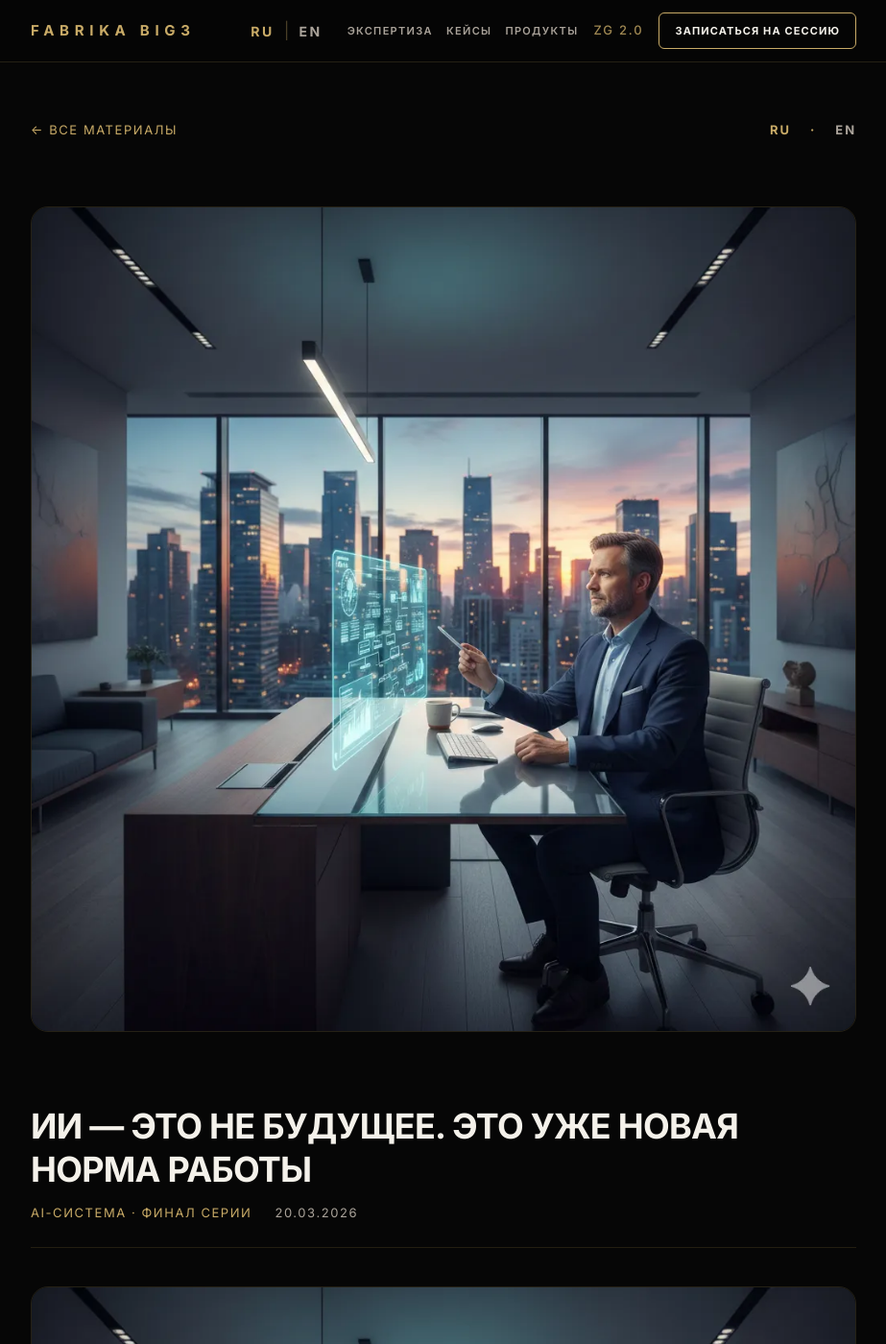
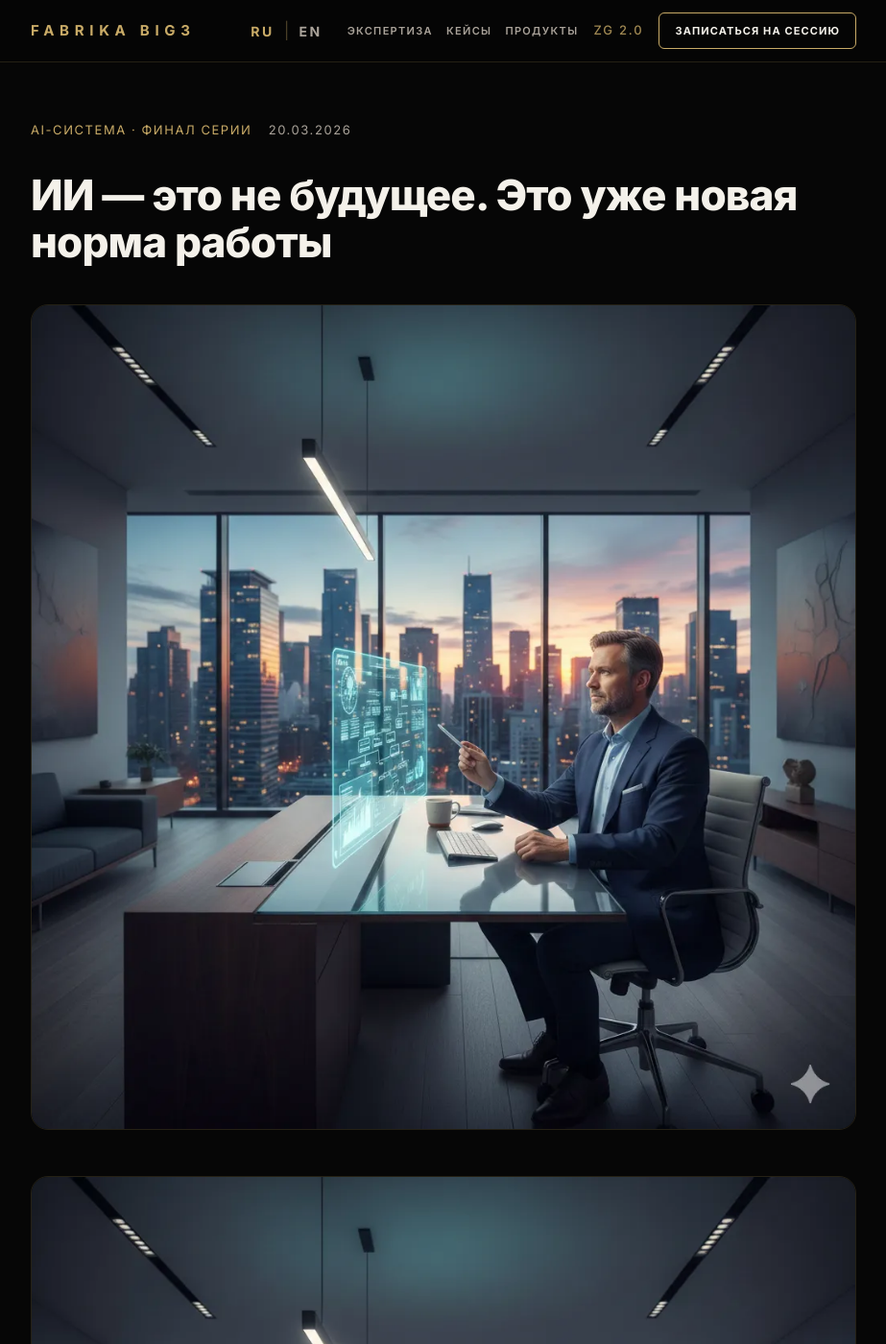
Before and after one commit to Valerii1242/fabrika-big3, a Jekyll site: the page built from _posts/2026-03-20-ii-novaya-norma-raboty.md, in a window 1280 px wide and 1400 px high. Shown: the whole window at 96% size, without its empty margins (178-1101 px from the left). Built offline with Jekyll 4.4.1, drawn with Linux system fonts in a browser that asks for light colours; some of the changed text lies outside the part shown.

Commit message:
Update post.html

```diff
--- a/_layouts/post.html
+++ b/_layouts/post.html
@@ -2,124 +2,26 @@
 layout: default
 ---
 
-{%- assign current_ref = page.ref -%}
-{%- assign current_lang = page.lang | default: 'ru' -%}
-{%- assign paired_post = nil -%}
-
-{%- for post in site.posts -%}
-  {%- if post.ref == current_ref and post.lang != current_lang -%}
-    {%- assign paired_post = post -%}
-  {%- endif -%}
-{%- endfor -%}
-
 <main class="article-wrap">
 
   <div class="article-meta">
-    <div class="article-meta-top">
-      <a class="back" href="/blog/">
-        {%- if current_lang == 'en' -%}← All articles{%- else -%}← Все материалы{%- endif -%}
-      </a>
-      {%- if paired_post -%}
-      <div class="lang-switcher-post">
-        {%- if current_lang == 'ru' -%}
-          <span class="lang-active">RU</span>
-          <span class="lang-dot">·</span>
-          <a href="{{ paired_post.url }}" class="lang-inactive">EN</a>
-        {%- else -%}
-          <a href="{{ paired_post.url }}" class="lang-inactive">RU</a>
-          <span class="lang-dot">·</span>
-          <span class="lang-active">EN</span>
-        {%- endif -%}
-      </div>
-      {%- endif -%}
-    </div>
+    <span>{{ page.categories | join: " · " }}</span>
+    {{ page.date | date: "%d.%m.%Y" }}
+  </div>
 
-    {%- if page.image -%}
-    <div class="article-hero">
-      <img src="{{ page.image }}" alt="{{ page.title }}" loading="lazy" />
-    </div>
-    {%- endif -%}
+  <h1>{{ page.title }}</h1>
 
-    <h1 class="article-title">{{ page.title }}</h1>
-
-    <div class="article-meta-row">
-      <span>{{ page.categories | join: " · " }}</span>
-      {{ page.date | date: "%d.%m.%Y" }}
-    </div>
-  </div>
+  {%- if page.image -%}
+  <img src="{{ page.image }}" alt="{{ page.title }}" loading="lazy" />
+  {%- endif -%}
 
   {{ content }}
 
   <div class="article-footer">
-    {%- if paired_post -%}
-    <div class="lang-pair-link">
-      {%- if current_lang == 'ru' -%}
-        <a href="{{ paired_post.url }}" class="cta-link">Read in English →</a>
-      {%- else -%}
-        <a href="{{ paired_post.url }}" class="cta-link">Читать на русском →</a>
-      {%- endif -%}
-    </div>
-    {%- endif -%}
-    <a class="back" href="/blog/">
-      {%- if current_lang == 'en' -%}← All articles{%- else -%}← Все материалы{%- endif -%}
-    </a>
+    <a class="back" href="/blog/">← <span data-ru="Все материалы" data-en="All articles">Все материалы</span></a>
     <a class="cta-link" href="https://t.me/Livesport2" target="_blank" rel="noopener noreferrer">
-      {%- if current_lang == 'en' -%}Discuss a project →{%- else -%}Обсудить задачу →{%- endif -%}
+      <span data-ru="Обсудить задачу →" data-en="Discuss a project →">Обсудить задачу →</span>
     </a>
   </div>
 
 </main>
-
-<style>
-.article-meta-top {
-  display: flex;
-  justify-content: space-between;
-  align-items: center;
-  margin-bottom: 28px;
-}
-.article-hero {
-  margin-bottom: 28px;
-  border-radius: 4px;
-  overflow: hidden;
-}
-.article-hero img {
-  width: 100%;
-  height: auto;
-  display: block;
-}
-.article-title {
-  font-size: clamp(22px, 3.5vw, 36px);
-  font-weight: 700;
-  line-height: 1.25;
-  margin: 0 0 12px;
-}
-.article-meta-row {
-  display: flex;
-  gap: 12px;
-  font-size: 13px;
-  color: var(--muted, #888);
-  margin-bottom: 36px;
-  padding-bottom: 24px;
-  border-bottom: 1px solid rgba(201,168,76,0.15);
-}
-.lang-switcher-post {
-  display: flex;
-  align-items: center;
-  gap: 8px;
-  font-size: 13px;
-  font-weight: 700;
-  letter-spacing: 0.15em;
-  text-transform: uppercase;
-}
-.lang-active  { color: var(--gold, #c9a84c); }
-.lang-dot     { color: var(--muted, #666); }
-.lang-inactive {
-  color: var(--muted, #888);
-  text-decoration: none;
-  transition: color 0.2s;
-}
-.lang-inactive:hover { color: var(--gold, #c9a84c); }
-.lang-pair-link {
-  margin-bottom: 16px;
-}
-</style>
```
